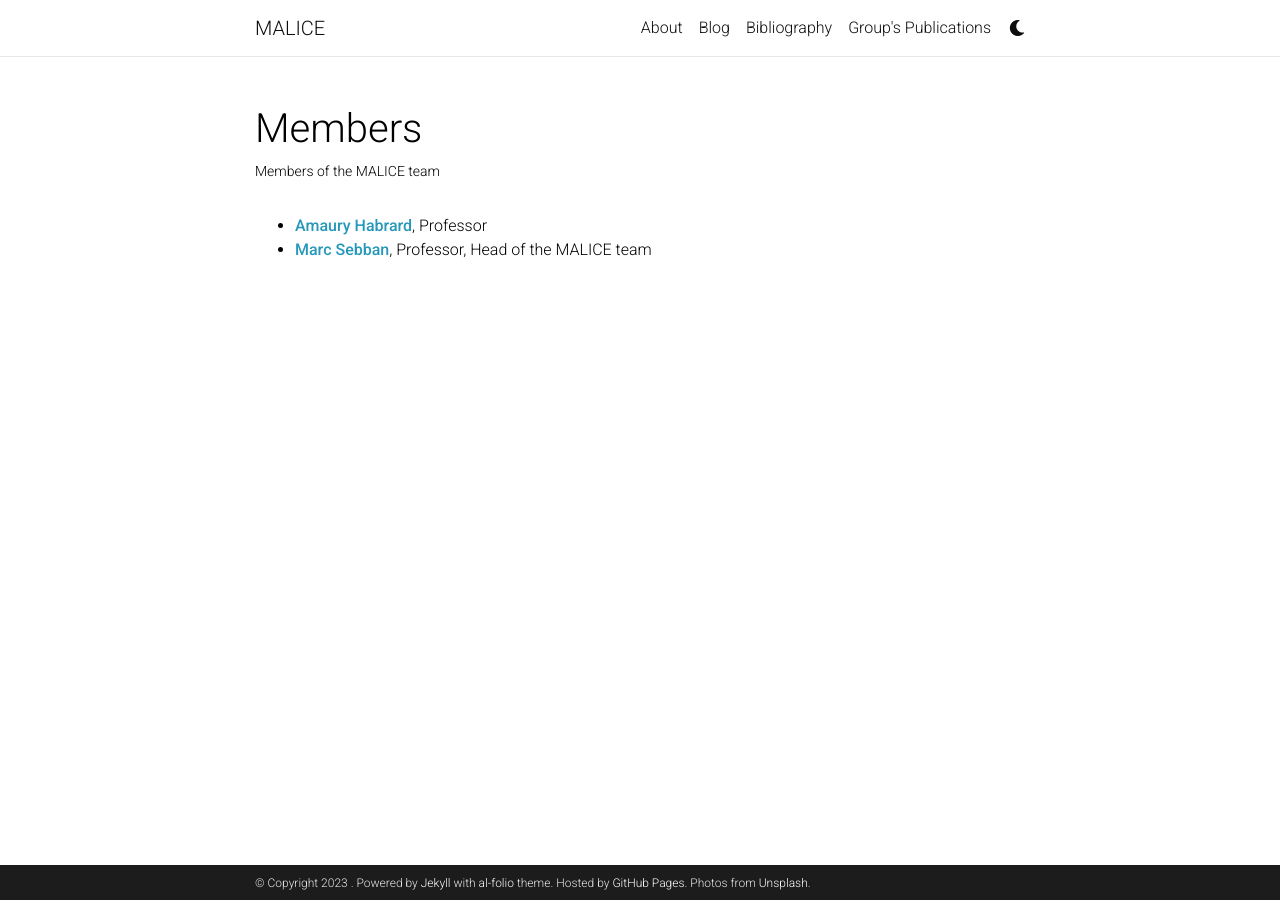
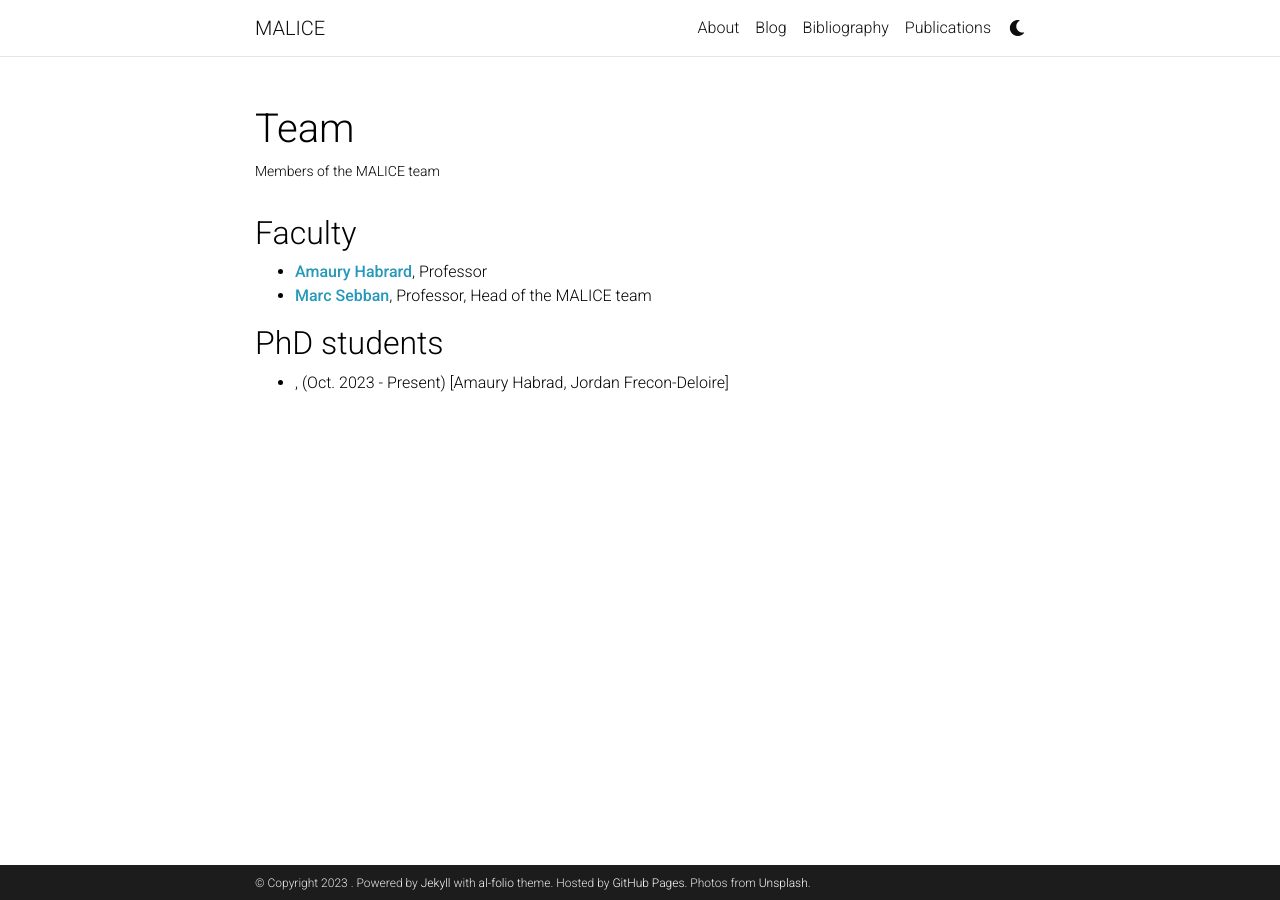
Before and after one commit to labhc-malice/labhc-malice.github.io, a Jekyll site: the page built from _pages/team.md, in a window 1280 px wide. Built offline with Jekyll 4.4.1, drawn with Linux system fonts in a browser that asks for light colours; comment, search, counter and statistics services are not loaded; a style sheet for code colours, icons or effects is not loaded.

Commit message:
add phd students

```diff
--- /dev/null
+++ b/_data/phdstudents.yml
@@ -0,0 +1,6 @@
+- firstname: Abdel-Rahim
+  lastname: Mezidi
+  url:
+  supervisor: [Amaury Habrad, Jordan Frecon-Deloire]
+  starting_date: Oct. 2023
+  end_date: Present
--- a/_pages/team.md
+++ b/_pages/team.md
@@ -1,13 +1,13 @@
 ---
 layout: page
 permalink: /team/
-title: Members
+title: Team
 description: Members of the MALICE team
 nav: false
 nav_order: 5
 ---
 
-
+<h2>Faculty</h2>
 
 <ul>
   {% assign sorted_faculty = site.data.faculty | sort: 'lastname' %}
@@ -18,3 +18,18 @@ nav_order: 5
     </li>
   {% endfor %}
 </ul>
+
+
+
+<h2>PhD students</h2>
+
+<ul>
+  {% assign phd_students = site.data.phdstudents %}
+  {% for student in phd_students %}
+    <li>
+      <strong><a href="{{ member.url }}" target="_blank">{{ member.firstname }} {{ member.lastname }}</a></strong>,
+      ({{ student.starting_date }} - {{ student.end_date}})
+      [{% for supervisor in student.supervisor %}{{ supervisor }}{% if forloop.last %}{% else %}, {% endif %}{% endfor %}]<br>
+    </li>
+  {% endfor %}
+</ul>
```
Also changed, not shown: _pages/publications.md (+2 -2 lines).
